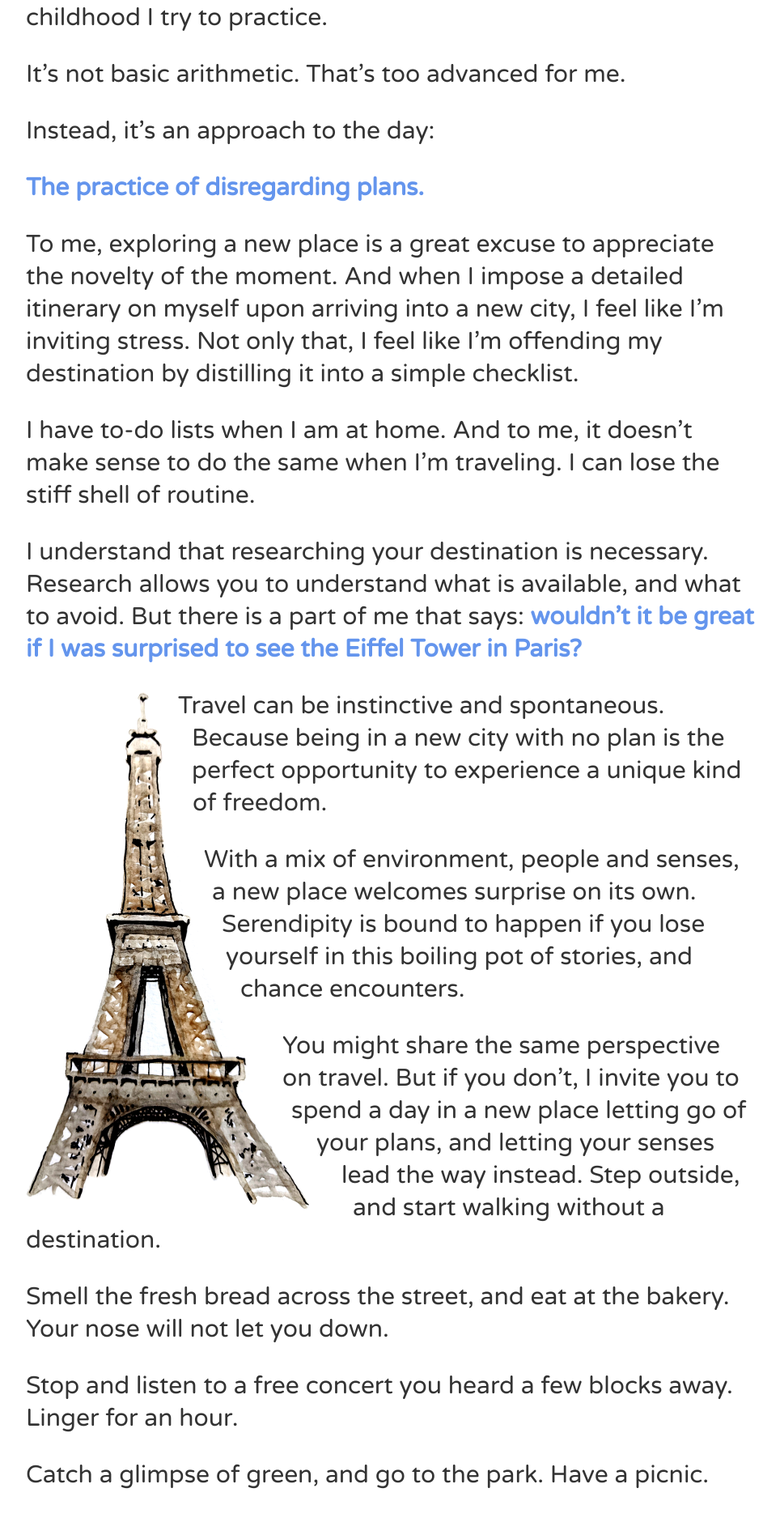
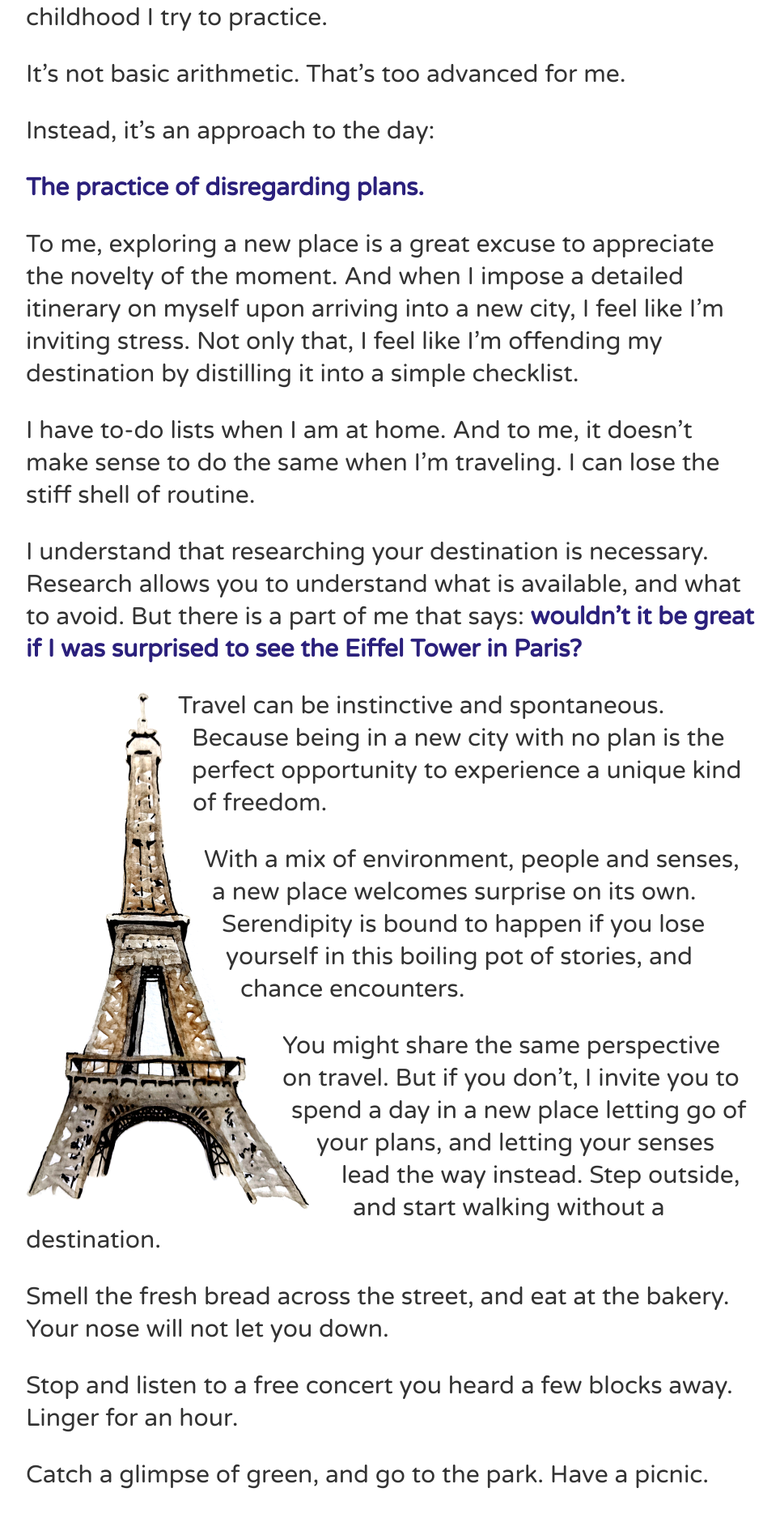
Before and after one commit to whocarescreative/blog, a Jekyll site: the page built from _posts/2019-05-20-creative-travel.md, in a window 1280 px wide. Shown: the part 1128-3003 px from the top of the page at 81% size, without its empty margins (158-1122 px from the left). Built offline with Jekyll 4.4.1, drawn with Linux system fonts in a browser that asks for light colours; some web fonts are replaced; some of the changed text lies outside the part shown.

Commit message:
add link to article footer. make creative travel bold text purple

```diff
--- a/_includes/article-footer.html
+++ b/_includes/article-footer.html
@@ -72,7 +72,7 @@
 }
 </style>
 <footer class="footer">
-    <div class="footer-title">Follow along with Who Cares?</div>
+    <div class="footer-title">Follow along with <a href="/">Who Cares?</a></div>
     <span class="footer-socials">
     <a href="https://www.instagram.com/whocares.ink/" class="footer-social-link">
         Instagram
--- a/assets/articles/creative-travel/creative-travel.css
+++ b/assets/articles/creative-travel/creative-travel.css
@@ -19,7 +19,7 @@ p {
 }
 
 strong {
-  color: cornflowerblue;
+  color: #2B207C;
 }
 
 hr {
```
